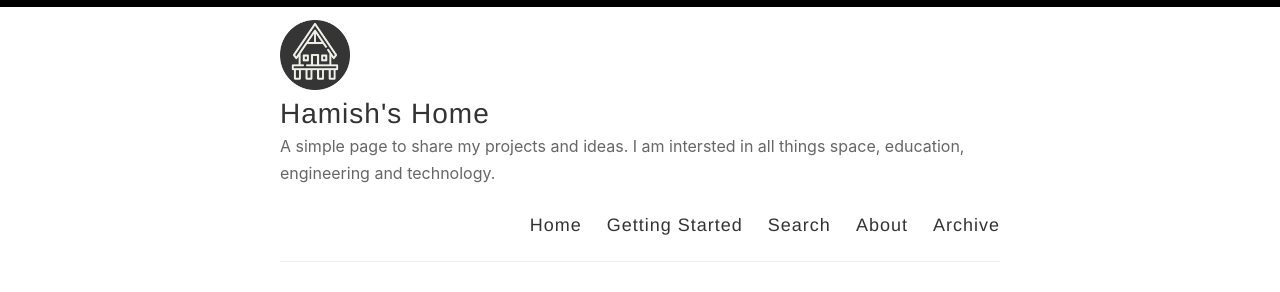
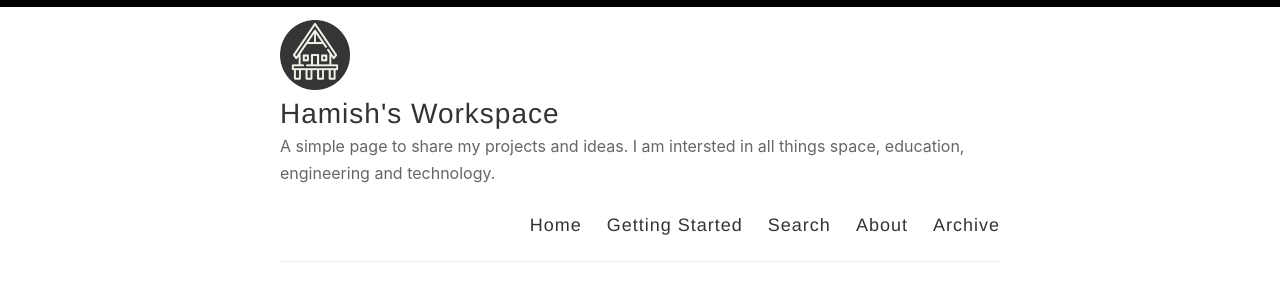
Before and after one commit to hamishsproul/myblog, a Jekyll site: the page built from index.html, in a window 1280 px wide. Shown: the top 292 px of the page. Built offline with Jekyll 4.4.1, drawn with Linux system fonts in a browser that asks for light colours; the list of posts is cut into pages by our own code.

Commit message:
Update _config.yml
Update title

```diff
--- a/_config.yml
+++ b/_config.yml
@@ -3,7 +3,7 @@
 #
 
 # Name of your site (displayed in the header)
-name: Hamish's Home
+name: Hamish's Workspace
 
 # Name of the author
 author: Hamish Sproul
```
